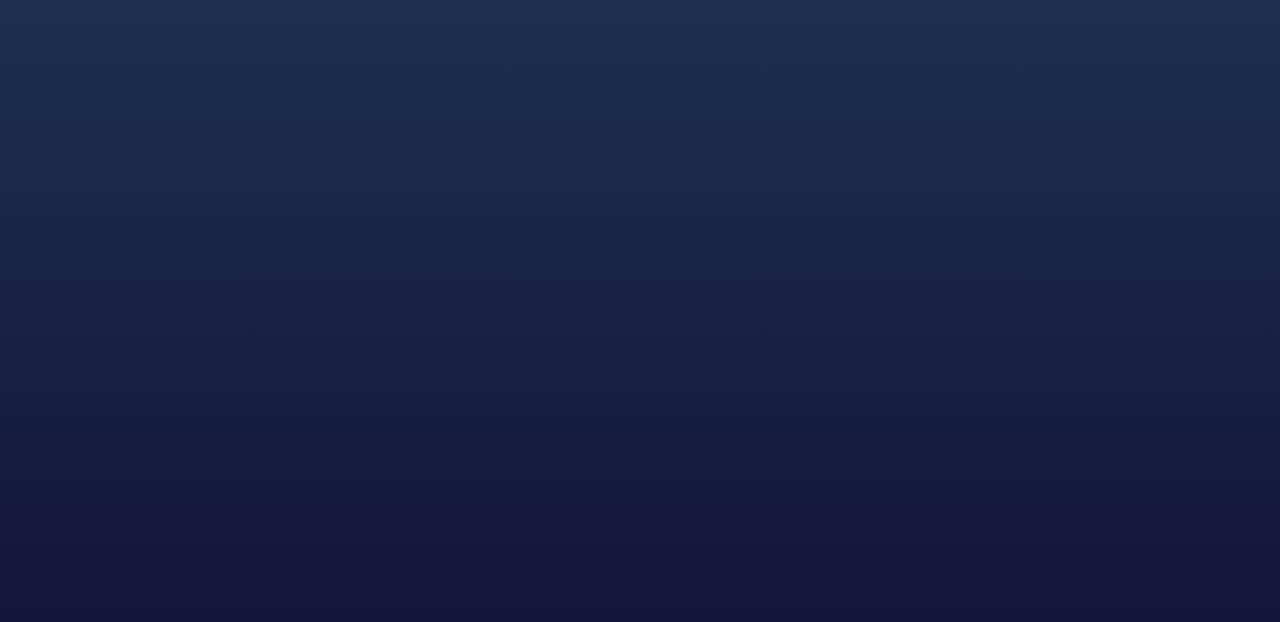
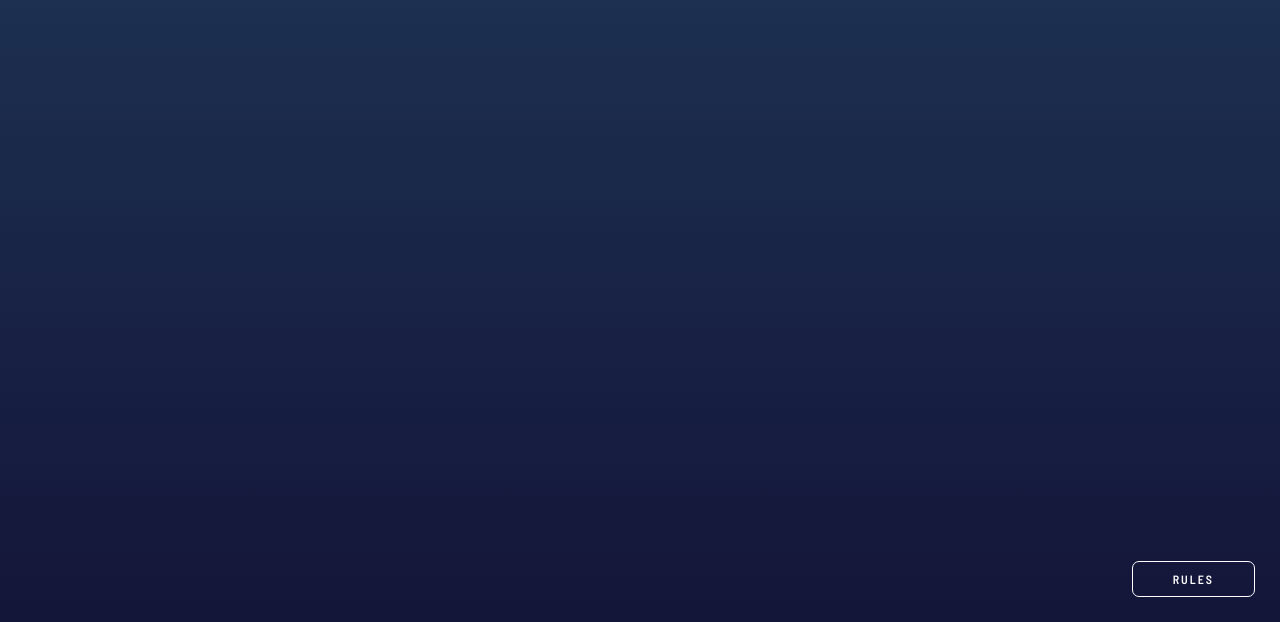
Before and after one commit to Parsa12458/rock-paper-scissors-game, a website built with Vite: page index.html in a window 1280 px wide. Shown: the part 178-800 px from the top of the page. Built offline with nearby package versions, Linux system fonts and the light colour scheme.

Commit message:
add 'rules' button on page

```diff
--- a/assets/css/style.css
+++ b/assets/css/style.css
@@ -138,3 +138,20 @@ body {
   pointer-events: none;
   visibility: hidden;
 }
+
+.btn {
+  text-transform: uppercase;
+  padding: 0.8rem 4rem;
+  font-size: 1.2rem;
+  letter-spacing: 2px;
+  border-radius: 0.7rem;
+  cursor: pointer;
+}
+
+.btn--modal {
+  color: #fff;
+  border: 1px solid #fff;
+  position: absolute;
+  bottom: 2.5rem;
+  right: 2.5rem;
+}
--- a/index.html
+++ b/index.html
@@ -13,6 +13,7 @@
   </head>
   <body>
     <div class="container">
+      <!-- HEADER -->
       <header class="header">
         <img src="./assets/images/logo.svg" alt="Rock, Paper, Scissors logo" />
         <div class="header__score-container">
@@ -20,8 +21,14 @@
           <span class="header__score">12</span>
         </div>
       </header>
+
+      <!-- MAIN CONTAINER -->
+
+      <!-- RULES BUTTON -->
+      <span class="btn btn--modal">RULES</span>
     </div>
 
+    <!-- MODAL -->
     <div class="modal hidden">
       <span>rules</span>
       <img
```
